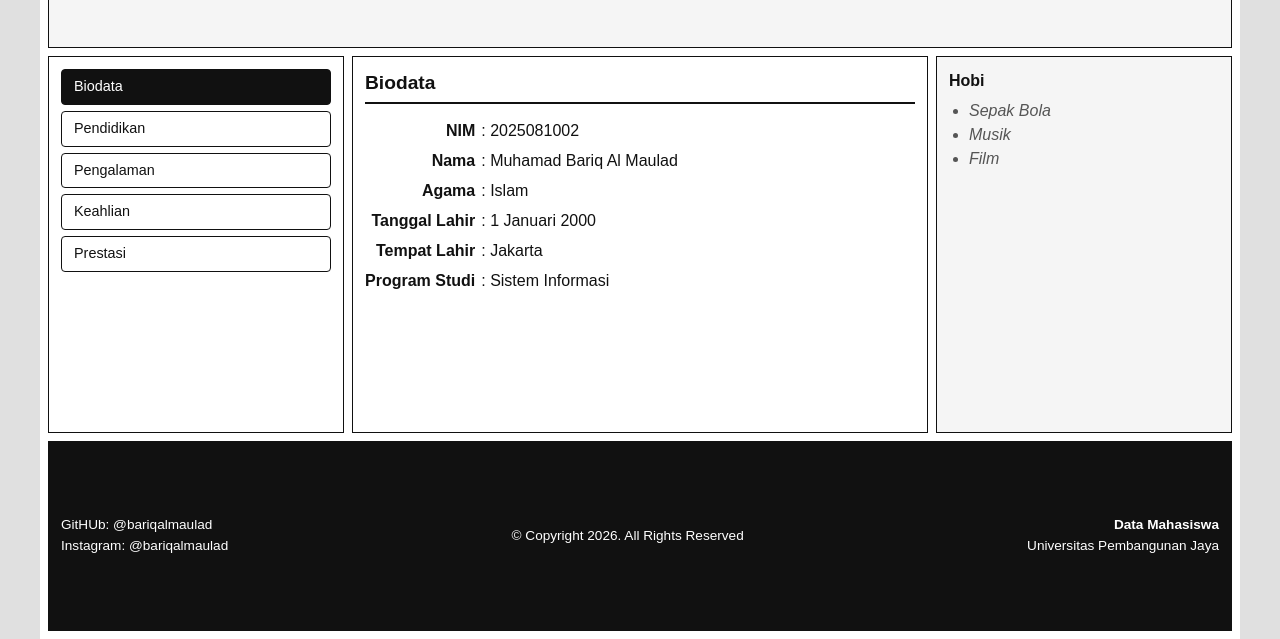
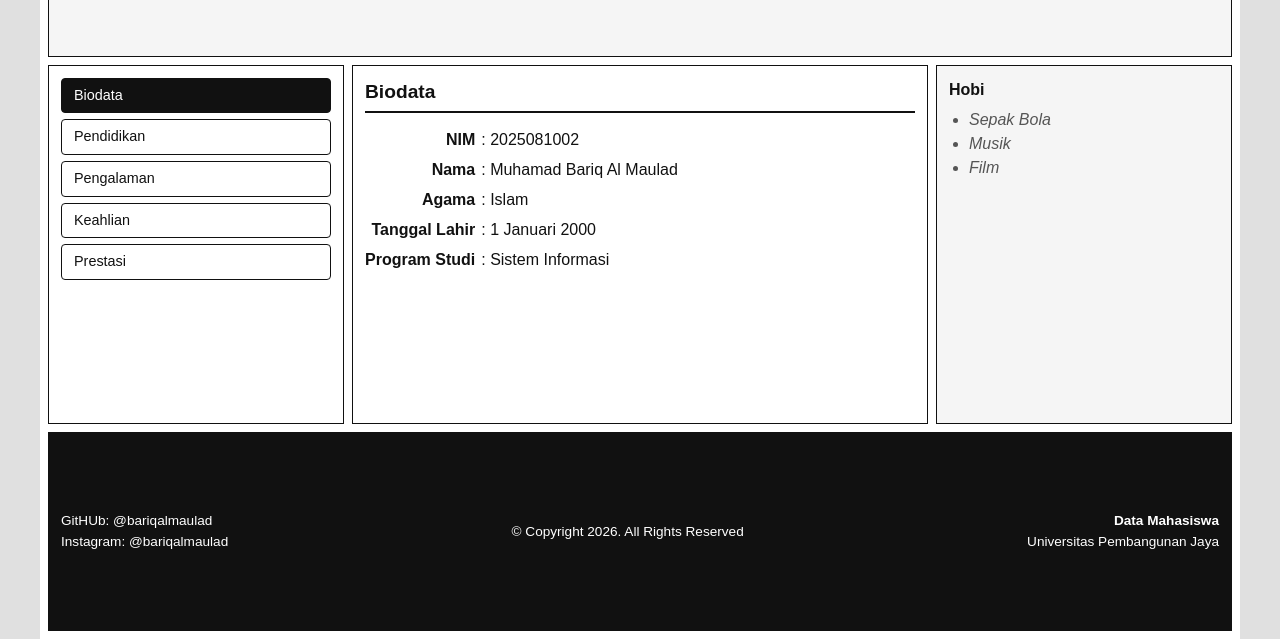
Before and after one commit to bariqalmaulad/utspibs2026, a plain HTML site: page index.html in a window 1280 px wide. Shown: the part 161-800 px from the top of the page. Drawn offline with Linux system fonts and the light colour scheme.

Commit message:
Update index.html

```diff
--- a/index.html
+++ b/index.html
@@ -37,7 +37,6 @@
           <tr><th>Nama</th><td>: Muhamad Bariq Al Maulad</td></tr>
           <tr><th>Agama</th><td>: Islam</td></tr>
           <tr><th>Tanggal Lahir</th><td>: 1 Januari 2000</td></tr>
-          <tr><th>Tempat Lahir</th><td>: Jakarta</td></tr>
           <tr><th>Program Studi</th><td>: Sistem Informasi</td></tr>
         </table>
       </article>
```
